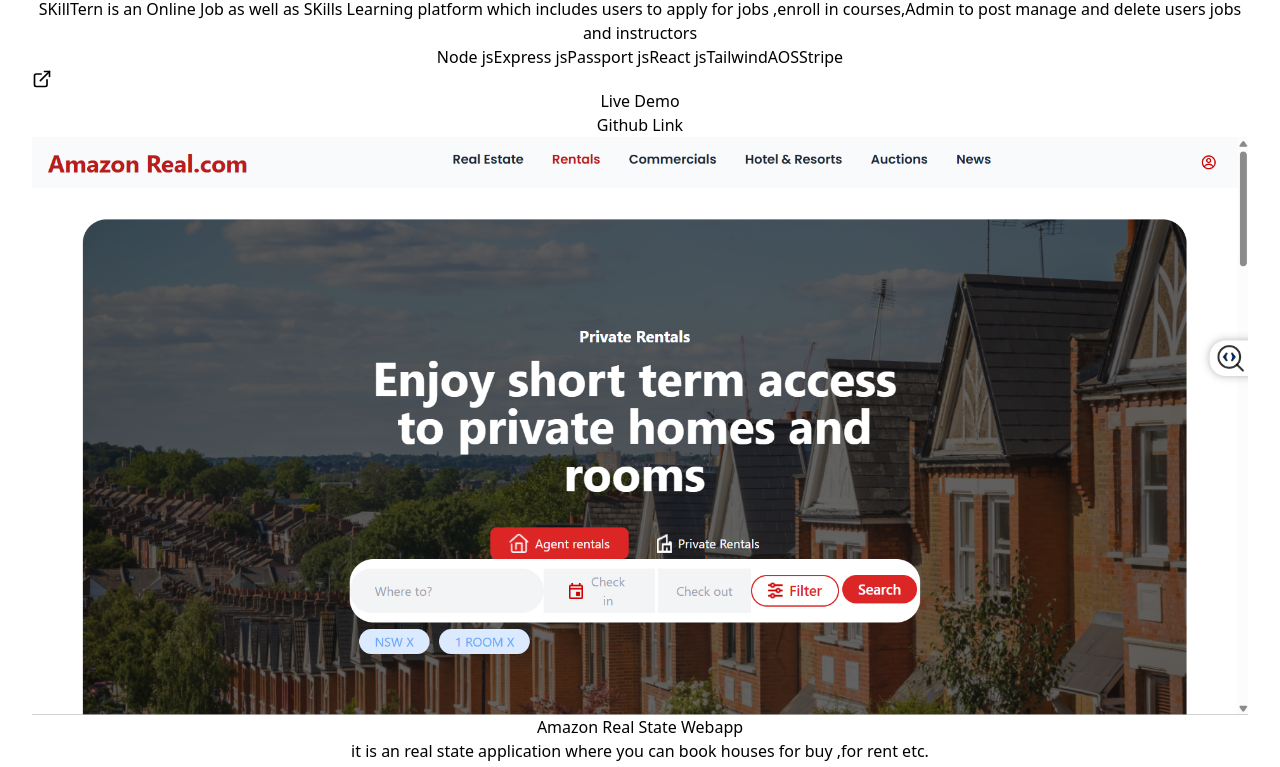
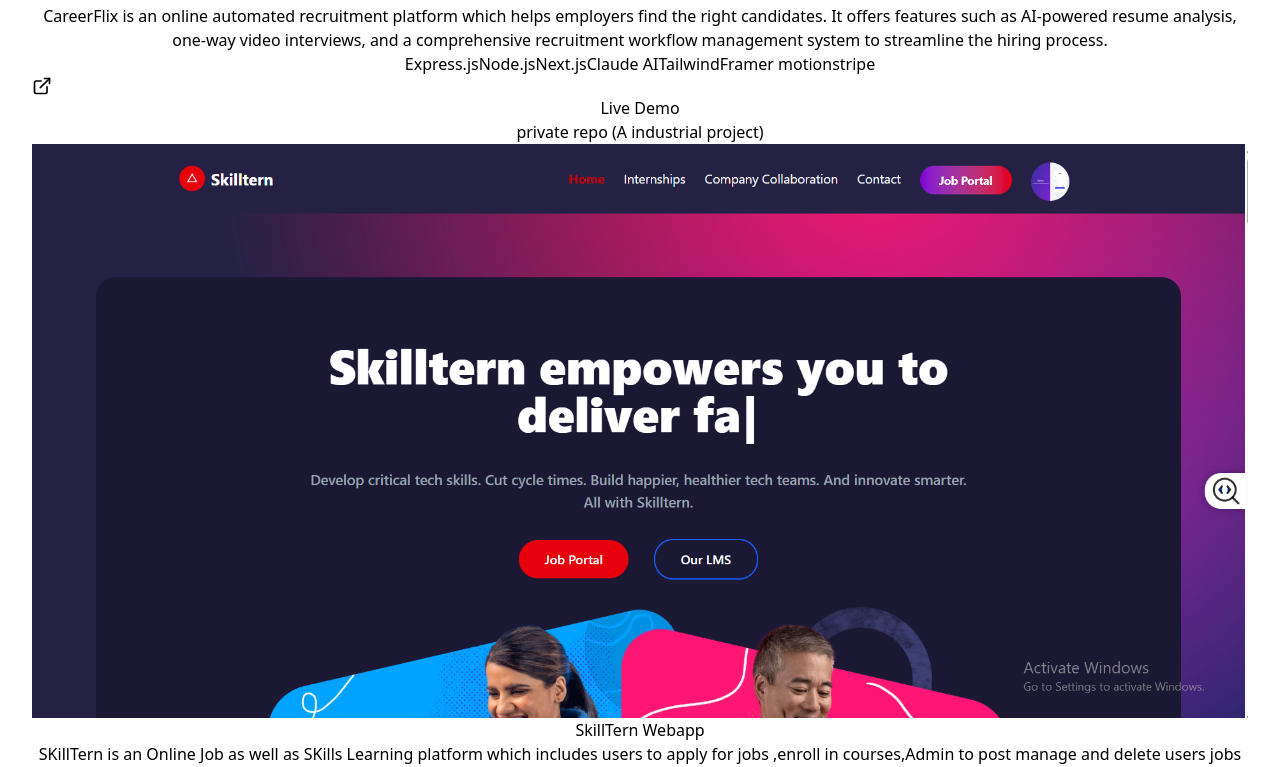
Before and after one commit to anasparacha85/Anas-paracha, a React (Vite) app: page / in a window 1280 px wide. Shown: the part 5249-6016 px from the top of the page. Built offline with nearby package versions, Linux system fonts and the light colour scheme.

Commit message:
updatd projects

```diff
--- a/src/Components/Projects.jsx
+++ b/src/Components/Projects.jsx
@@ -13,6 +13,8 @@
 import Image from '../../public/image.png'
 import 'aos/dist/aos.css'
 import AmazonImage from '../../public/Amazonpic.png'
+import Careerflix from '../../public/Careerflix.png'
+import NextGen from '../../public/NextGenCareer.png'
 
 const Projects = () => {
     const [currentSlide, setCurrentSlide] = useState(0);
@@ -23,6 +25,17 @@
     const projects = [
        {
         id: 1,
+        title: "CareerFlix",
+        category: "Web Development",
+        image: Careerflix,
+        description: "CareerFlix is an online automated recruitment platform which helps employers find the right candidates. It offers features such as AI-powered resume analysis, one-way video interviews, and a comprehensive recruitment workflow management system to streamline the hiring process.",
+        technologies: ["Express.js","Node.js","Next.js","Claude AI", "Tailwind","Framer motion","stripe" ],
+
+        liveLink: "https://careerflix.com/"
+
+      },
+       {
+        id: 2,
         title: "SkillTern Webapp",
         category: "Web Development",
         image: Image,
@@ -32,18 +45,18 @@
         liveLink: "https://skilltern.vercel.app/"
 
       },
-
-      {
-        id: 2,
-        title: "Amazon Real State Webapp ",
-        category: "Web Development",
-        image: AmazonImage,
-        description: "it is an real state application where you can book houses for buy ,for rent etc.",
-        technologies: ["php","Laravel","React js", "Tailwind","AOS" ],
-
-        liveLink: "https://amazon-real-estate.edunation.pk/"
+        {
+        id: 9,
+        title: "NextGen Career",
+        category: "Data Visualization",
+        image: NextGen,
+        description: "NextGen Career is an AI Powered Career Guidance Platform that Generates personalized Career RoadMaps,Market Skills Analysis,Mock Interviews,Resume Analyzers .",
+        technologies: ["React",,"Node.js","Express.js","Open AI Api", "AOS", "Tailwind"],
+        githubLink: "https://github.com",
 
       },
+
+
       {
         id: 3,
         title: "Creative Agency",
@@ -56,7 +69,7 @@
       },
       {
         id: 5,
-        title: "Wearhub",
+        title: "WearHub",
         category: "Web Development",
         image:Wearhub,
         description: "Full-stack e-commerce Website Where Users Can order products in realtime  ",
```
Also changed, not shown: public/Careerflix.png (added), public/NextGenCareer.png (added).
